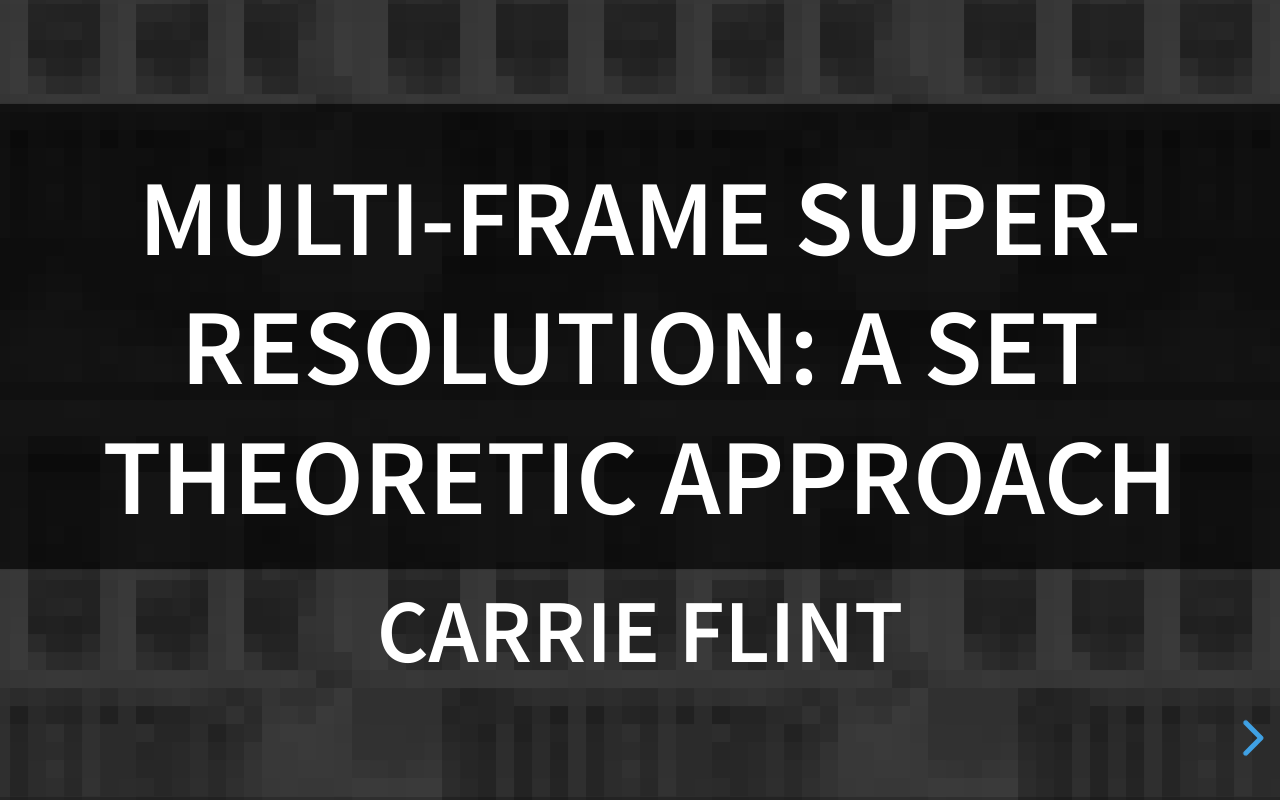
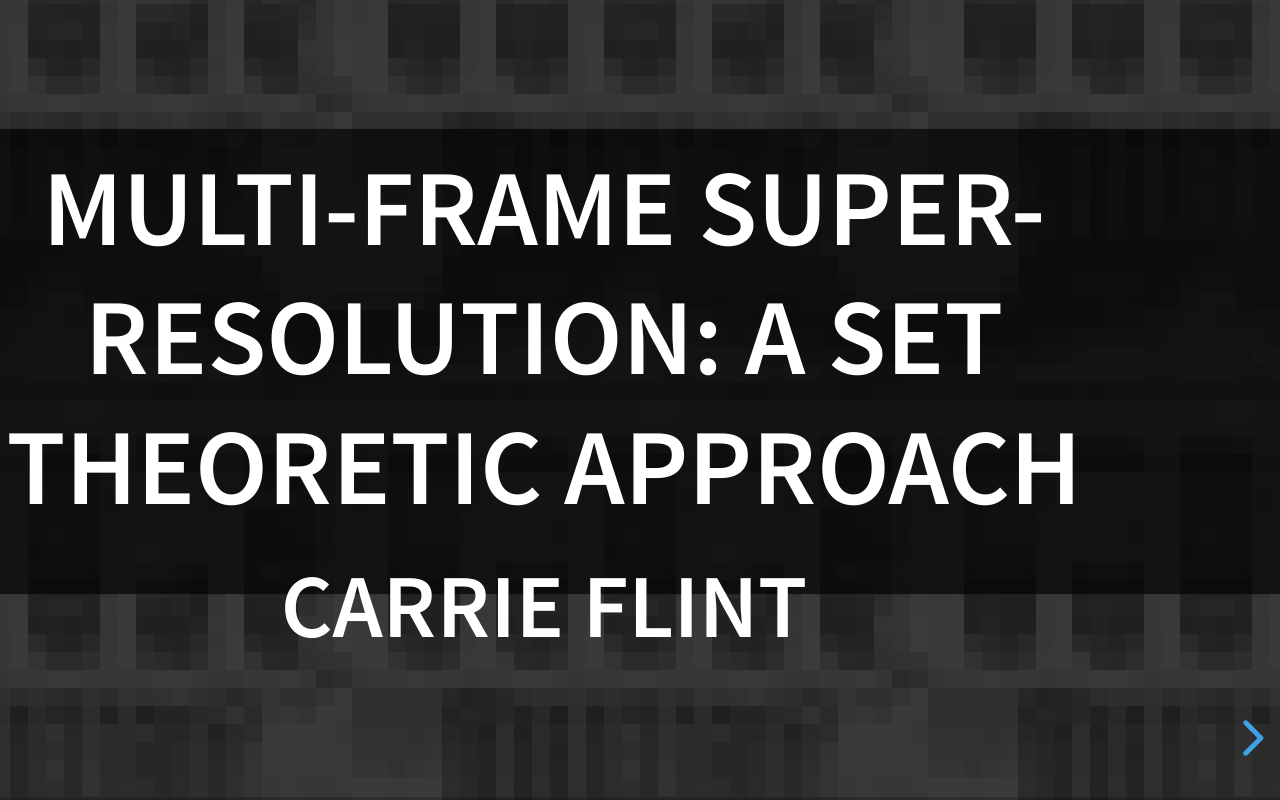
Before and after one commit to flintc/pocsPresentation, a website: page index.html in a window 1280 px wide. Drawn offline with nearby package versions, Linux system fonts and the light colour scheme; some packages are replaced by stand-ins of ours.

Commit message:
Changed margins back to black.css defaults.

```diff
--- a/css/theme/black.1.css
+++ b/css/theme/black.1.css
@@ -77,7 +77,7 @@ body {
 .reveal h4,
 .reveal h5,
 .reveal h6 {
-    margin: 35px auto;
+    margin: 0 0 20px 0;
     color: #fff;
     width: 85%;
     text-align: center;
```
